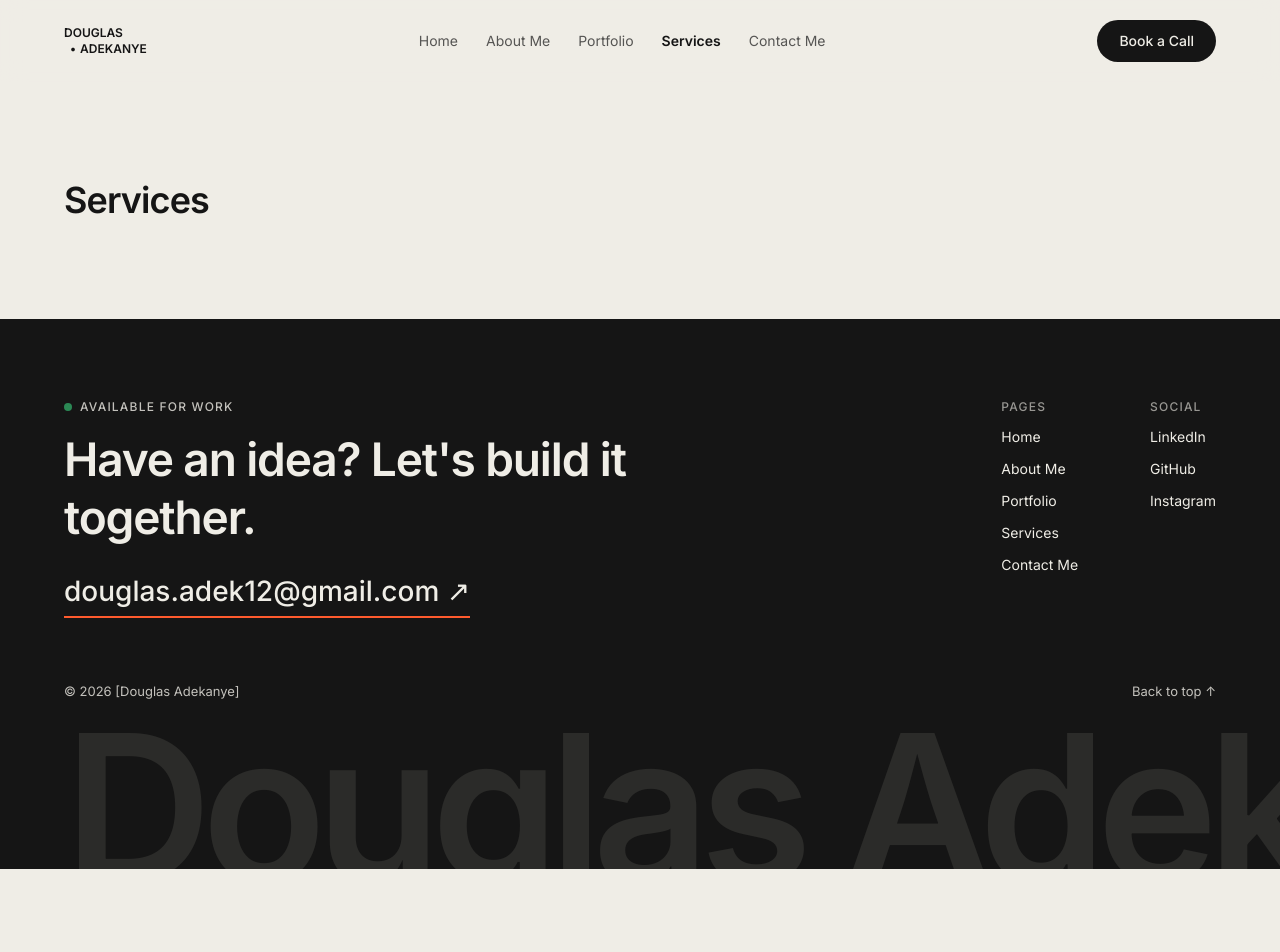
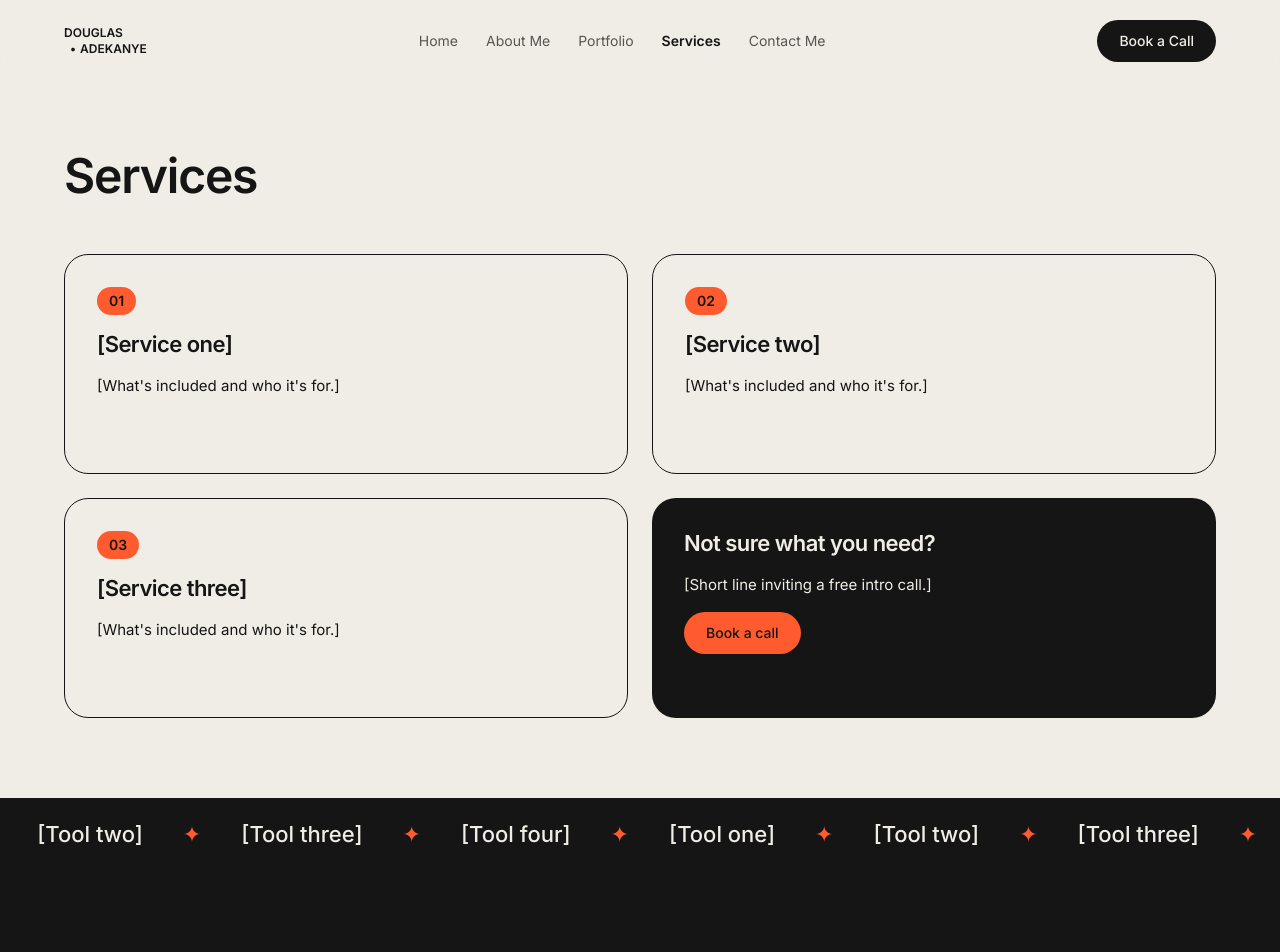
Before and after one commit to Eaglesword07/Portfolio, a React (Vite) app: page /services in a window 1280 px wide. Shown: the top 952 px of the page. Before the commit the page ends 869 px from the top, so only its background shows below. Built offline with nearby package versions, Linux system fonts and the light colour scheme.

Commit message:
feat: add services page with hover-fill cards and tools strip

```diff
--- /dev/null
+++ b/src/components/services/ToolsStrip.jsx
@@ -0,0 +1,15 @@
+import Marquee from "../ui/Marquee";
+import { tools } from "../../data/services";
+
+export default function ToolsStrip() {
+  return (
+    <Marquee duration={28} className="bg-ink py-5 text-[22px] font-medium text-paper">
+      {tools.map((tool) => (
+        <span key={tool} className="flex items-center gap-10 whitespace-nowrap pr-10">
+          {tool}
+          <span className="text-accent">✦</span>
+        </span>
+      ))}
+    </Marquee>
+  );
+}
--- /dev/null
+++ b/src/components/ui/ServiceCard.jsx
@@ -0,0 +1,15 @@
+export default function ServiceCard({ number, title, text }) {
+  return (
+    <article className="group relative flex min-h-55 flex-col gap-4 overflow-hidden rounded-3xl border-[1.5px] border-ink p-8">
+      <span
+        aria-hidden="true"
+        className="absolute inset-0 translate-y-full bg-accent transition-transform duration-450 group-hover:translate-y-0"
+      />
+      <span className="relative self-start rounded-full bg-accent px-3 py-1 text-sm font-semibold transition-colors group-hover:bg-ink group-hover:text-paper">
+        {number}
+      </span>
+      <h3 className="relative text-[22px]">{title}</h3>
+      <p className="relative">{text}</p>
+    </article>
+  );
+}
--- /dev/null
+++ b/src/data/services.js
@@ -0,0 +1,7 @@
+export const services = [
+  { id: "01", title: "[Service one]", text: "[What's included and who it's for.]" },
+  { id: "02", title: "[Service two]", text: "[What's included and who it's for.]" },
+  { id: "03", title: "[Service three]", text: "[What's included and who it's for.]" },
+];
+
+export const tools = ["[Tool one]", "[Tool two]", "[Tool three]", "[Tool four]"];
--- a/src/pages/Services.jsx
+++ b/src/pages/Services.jsx
@@ -1,7 +1,30 @@
+import Button from "../components/ui/Button";
+import ServiceCard from "../components/ui/ServiceCard";
+import ToolsStrip from "../components/services/ToolsStrip";
+import { services } from "../data/services";
+
 export default function Services() {
   return (
-    <section className="px-6 py-24 md:px-16">
-      <h1 className="text-4xl">Services</h1>
-    </section>
+    <>
+      <section className="px-5 pb-6 pt-16 md:px-16">
+        <h1 className="text-[clamp(30px,4vw,48px)]">Services</h1>
+      </section>
+
+      <section className="grid gap-6 px-5 pb-20 pt-6 md:grid-cols-2 md:px-16">
+        {services.map(({ id, title, text }) => (
+          <ServiceCard key={id} number={id} title={title} text={text} />
+        ))}
+
+        <article className="flex min-h-55 flex-col gap-4 rounded-3xl bg-ink p-8 text-paper">
+          <h3 className="text-[22px]">Not sure what you need?</h3>
+          <p>[Short line inviting a free intro call.]</p>
+          <Button to="/contact" variant="accent" className="self-start">
+            Book a call
+          </Button>
+        </article>
+      </section>
+
+      <ToolsStrip />
+    </>
   );
 }
```
